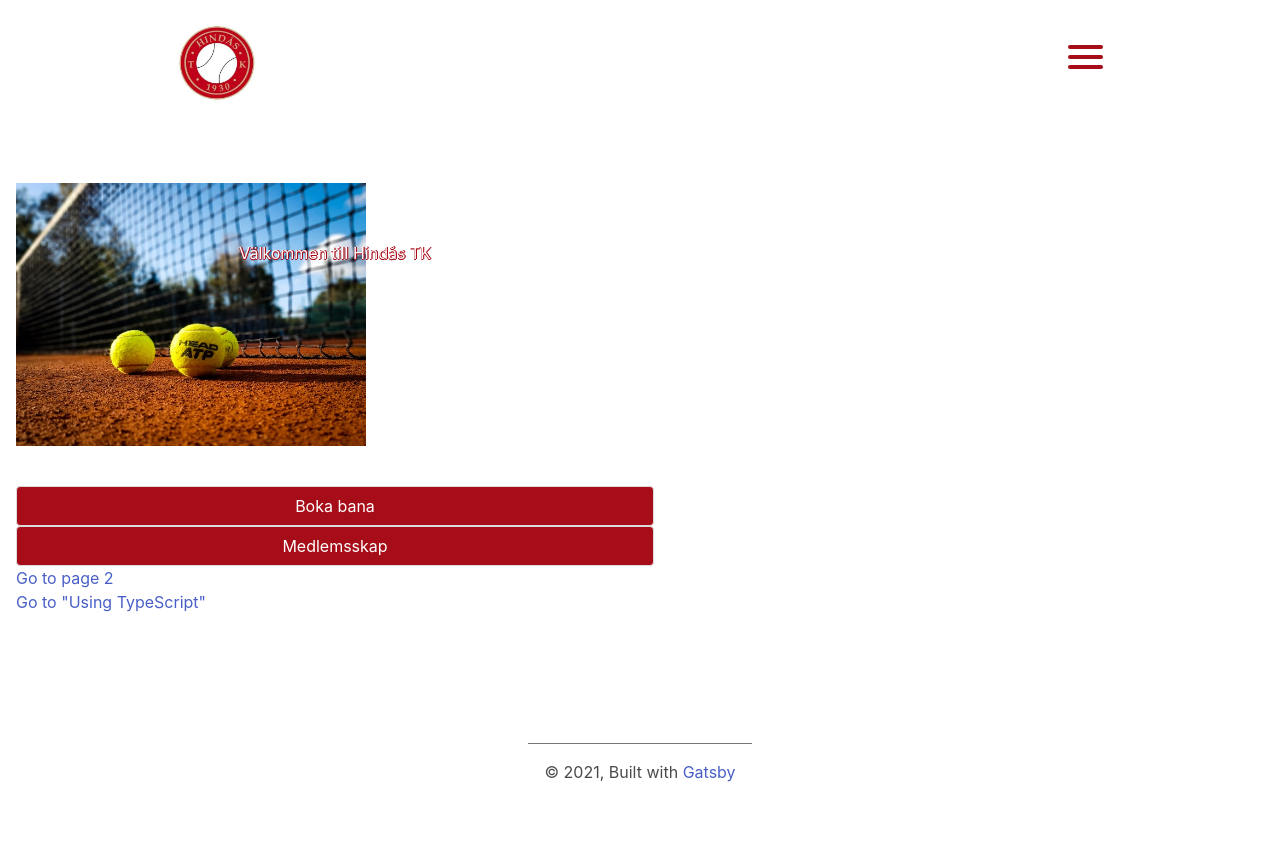
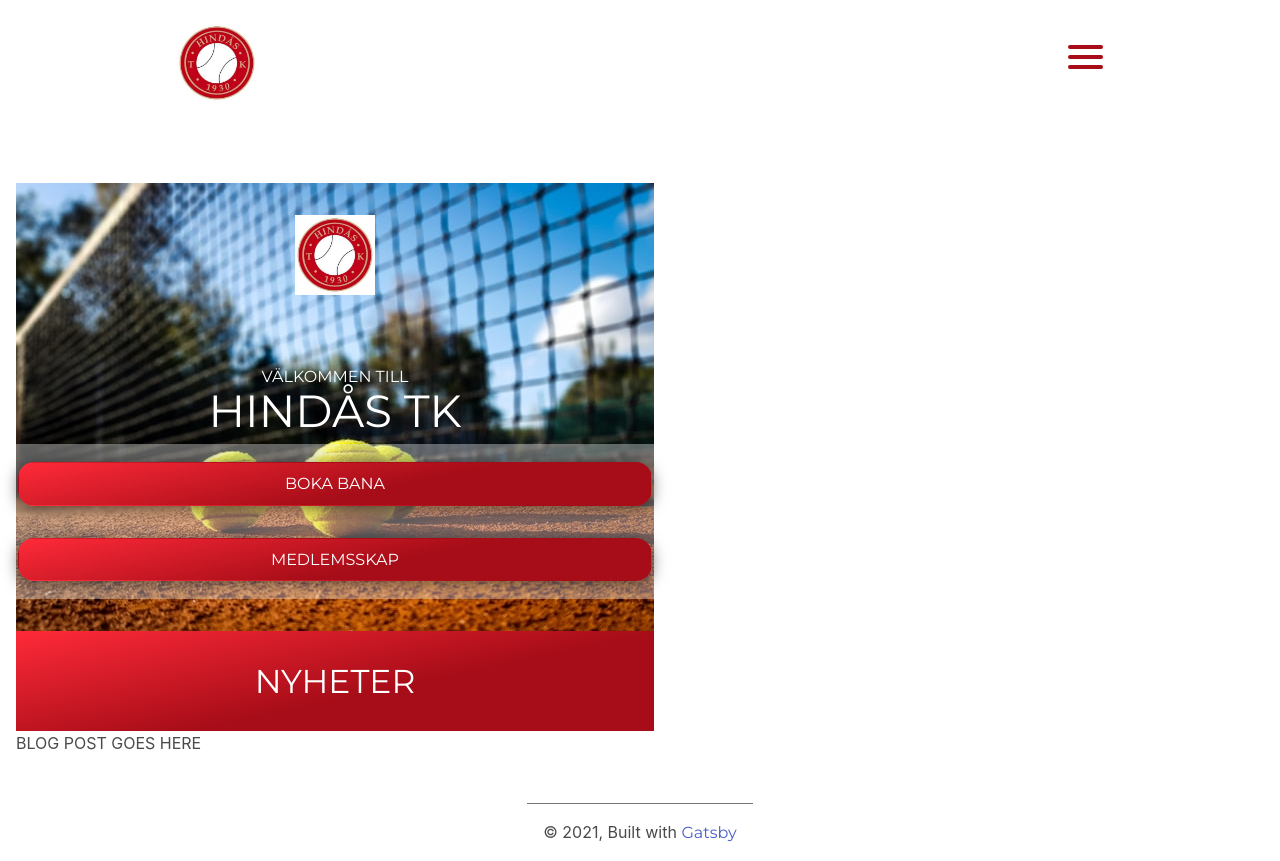
Before and after one commit to crydestaahl/hindas-tk, a Gatsby site: page / in a window 1280 px wide. Before the commit the page ends 800 px from the top, so only its background shows below. Built offline with nearby package versions, Linux system fonts and the light colour scheme; Gatsby itself is replaced by a stand-in of ours.

Commit message:
a lot of styling.

```diff
--- a/gatsby-config.js
+++ b/gatsby-config.js
@@ -1,8 +1,8 @@
 module.exports = {
   siteMetadata: {
-    title: `TEST`,
-    description: `Kick off your next, great Gatsby project with this default starter. This barebones starter ships with the main Gatsby configuration files you might need.`,
-    author: `@gatsbyjs`,
+    title: `Hindås TK`,
+    description: `Hindås TK's hemsida. Boka bana och spela tennis hos oss!`,
+    author: `Christoffer Rydeståhl`,
     menuLinks:[
       {
          name:'Hindås TK',
--- a/src/components/custom.scss
+++ b/src/components/custom.scss
@@ -1,11 +1,20 @@
 @charset "utf-8";
+@import url('https://fonts.googleapis.com/css2?family=Montserrat&display=swap');
 
+$title-color: #a70d18;
+$font: 'Montserrat', sans-serif;
 // If need, change your variables before importing Bulma
-$title-color: #a70d18;
-
 @import "~bulma/bulma.sass";
 
+
 /* Custom classes */
+h1,
+h2,
+h3,
+h4,
+a {
+    font-family: $font;
+}
 
 ul {
     display: flex;
@@ -20,7 +29,7 @@ li {
 
 button {
     width: 100%;
-    background: $title-color !important;
+    background: $title-color;
 
     a {
         text-decoration: none;
@@ -162,11 +171,63 @@ header {
     }
 }
 
-.h1-on-hero {
-    position: relative;
-    top: -14rem;
-    left: 0rem;
-    color: white;
-    text-shadow: 1px 0 #a70d18, 0 1px #a70d18, 1px 0 #a70d18, 0 1px #a70d18;
-    text-align: center;
+.hero {
+    background-image: url('../images/hero.jpg');
+    background-repeat: no-repeat;
+    background-size: auto;
+    height: 28rem;
+    font-family: $font;
+
+    img {
+        height: 80px;
+        width: 80px;
+        margin: 2rem auto;
+    }
+
+    .hero-text {
+        margin: 0 auto;
+        font-family: $font;
+        color: white;
+        text-transform: uppercase;
+        text-align: center;
+
+        h1 {
+            font-size: 45px;
+        }
+
+        h4 {
+
+        }
+    }
+
+    .hero-btn {
+        background: rgba(232, 232, 232, 0.4);
+        position: relative;
+        top: -2rem;
+        padding: 1.8px;
+
+        button {
+            margin: 1rem 0;
+            padding: 1.3rem;
+            text-transform: uppercase;
+            border-radius: 16px;
+            box-shadow: 0px 3px 15px rgba(0,0,0,0.5);
+            background: linear-gradient(348deg, rgba(167,13,24,1) 0%, rgba(167,13,24,1) 42%, rgba(255,42,57,1) 100%);
+            border-color: rgba(167,13,24, 0)
+        }
+    }
 }
+
+.blog {
+    .blog-title {
+        background: linear-gradient(348deg, rgba(167,13,24,1) 0%, rgba(167,13,24,1) 42%, rgba(255,42,57,1) 100%);
+        color: white;
+        text-transform: uppercase;
+        text-align: center;
+        padding: 2rem;
+
+        h3 {
+            font-size: 33px;
+        }
+    }
+}
--- a/src/components/header.js
+++ b/src/components/header.js
@@ -70,7 +70,10 @@ const Header = ({ siteTitle, menuLinks }) => {
 
             <div
               className="hamburger"
-              style={{ marginLeft: 'auto'}}
+              style={{
+                marginLeft: 'auto',
+                display: `${isActive? 'block' : 'none'}`
+              }}
               onClick={toggleIsActive}
               >
               <div className={ isActive ? 'bar1-active' : 'bar1'}></div>
--- a/src/components/layout.js
+++ b/src/components/layout.js
@@ -6,7 +6,6 @@ import { useStaticQuery, graphql } from "gatsby"
 
 import Header from "./header"
 import "./layout.css"
-import "./custom.css"
 import "./custom.scss"
 
 const Layout = ({ children }) => {
--- a/src/pages/index.js
+++ b/src/pages/index.js
@@ -4,31 +4,34 @@ import { StaticImage } from "gatsby-plugin-image"
 
 import Layout from "../components/layout"
 import SEO from "../components/seo"
+import logo from "../images/logo.jpg"
 
 const IndexPage = () => (
   <Layout>
     <SEO title="Home" />
-    <StaticImage
-      src="../images/hero.jpg"
-      width={350}
-      quality={95}
-      formats={["AUTO", "WEBP", "AVIF"]}
-      alt="A Gatsby astronaut"
-      style={{ marginBottom: `1.45rem` }}
-    />
-    <div>
       <div className="container">
-        <div className="h1-on-hero">
-          <h1>Välkommen till Hindås TK</h1>
+        <div className="hero">
+          <img src={logo} />
+          <div className="hero-text">
+            <h4>Välkommen till</h4>
+            <h1>Hindås TK</h1>
+          </div>
+          <div className="hero-btn">
+            <button className="button"><a href="https://www.matchi.se/facilities/hindastk?date=2021-04-13&sport=">Boka bana</a></button>
+            <button className="button"><a href="#">Medlemsskap</a></button>
+          </div>
         </div>
-        <button className="button"><a href="https://www.matchi.se/facilities/hindastk?date=2021-04-13&sport=">Boka bana</a></button>
-        <button className="button"><a href="#">Medlemsskap</a></button>
+        <div className="blog">
+          <div className="blog-title">
+            <h3>Nyheter</h3>
+        </div>
+        <div className="blog-posts">
+          BLOG POST GOES HERE
+        </div>
       </div>
     </div>
-    <p>
-      <Link to="/page-2/">Go to page 2</Link> <br />
-      <Link to="/using-typescript/">Go to "Using TypeScript"</Link>
-    </p>
+
+
   </Layout>
 )
 
```
